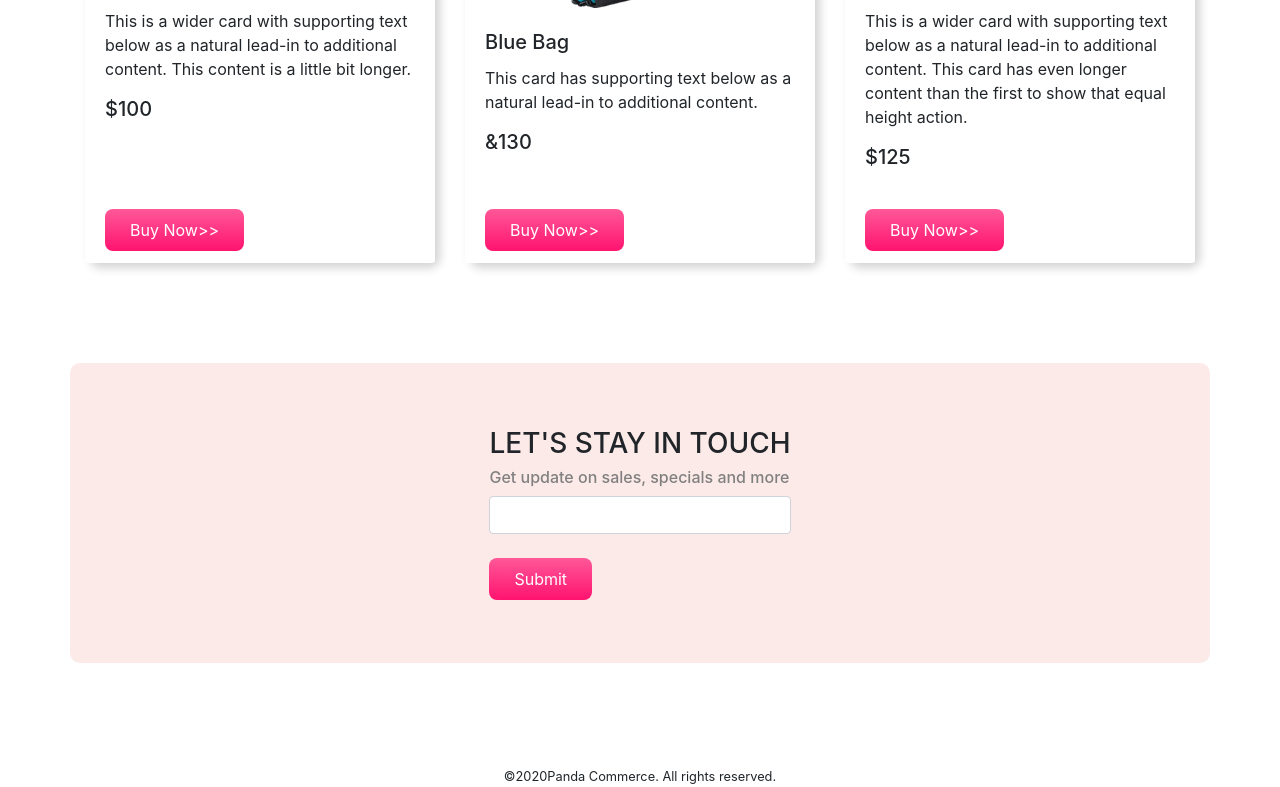
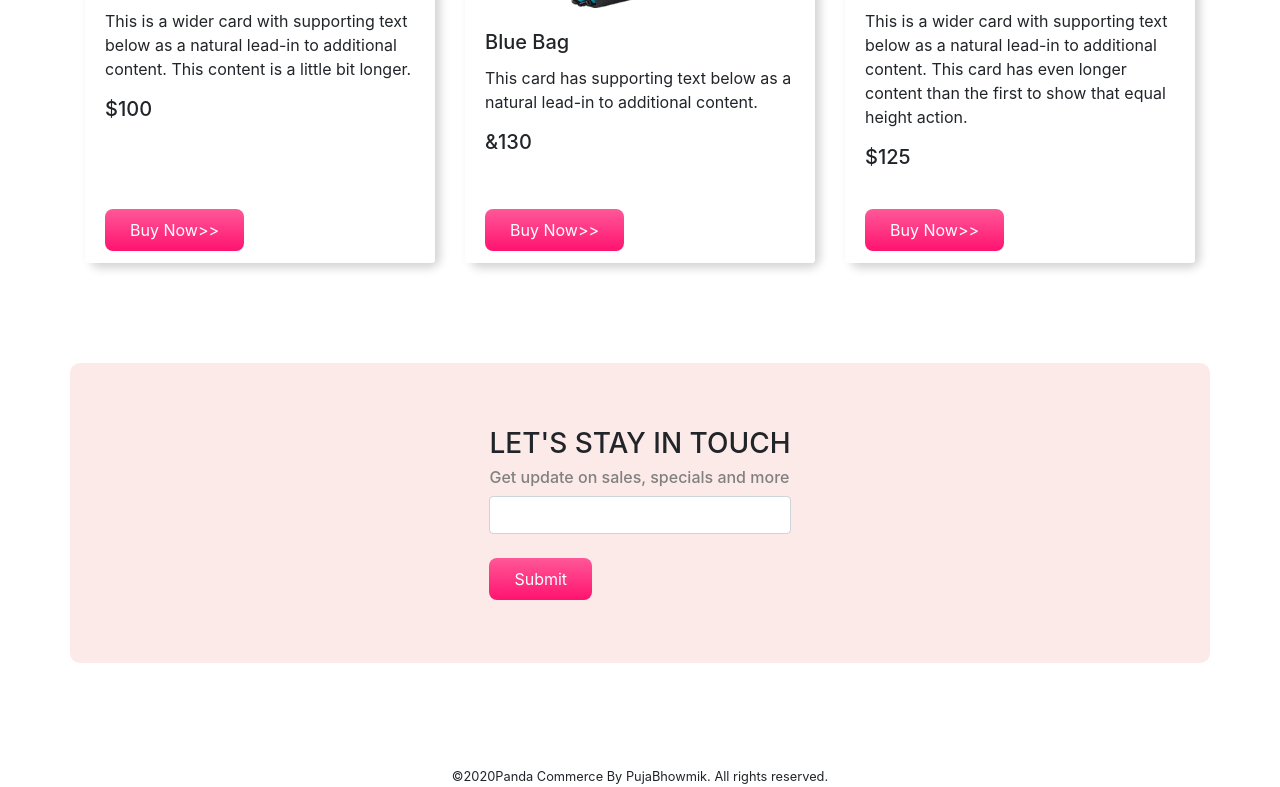
Before and after one commit to Bhowmik-puja/panda-commerce, a plain HTML site: page index.html in a window 1280 px wide. Shown: the part 1902-2689 px from the top of the page. Drawn offline with nearby package versions, Linux system fonts and the light colour scheme.

Commit message:
footer message updated

```diff
--- a/index.html
+++ b/index.html
@@ -204,7 +204,7 @@
         </div>
       </div>
       <footer>
-          <small>©2020Panda Commerce. All rights reserved.</small>
+          <small>©2020Panda Commerce By PujaBhowmik. All rights reserved.</small>
       </footer>
 
 <script src="https://code.jquery.com/jquery-3.4.1.slim.min.js" integrity="sha384-J6qa4849blE2+poT4WnyKhv5vZF5SrPo0iEjwBvKU7imGFAV0wwj1yYfoRSJoZ+n" crossorigin="anonymous"></script>
```
